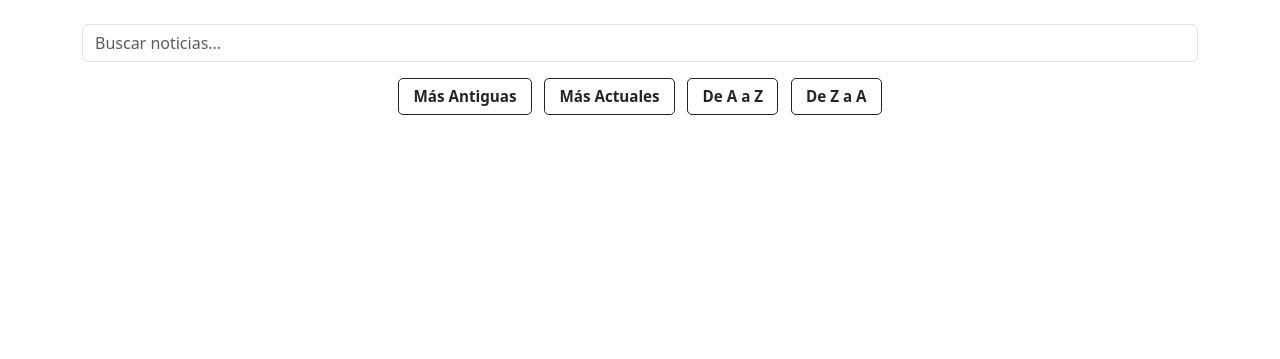
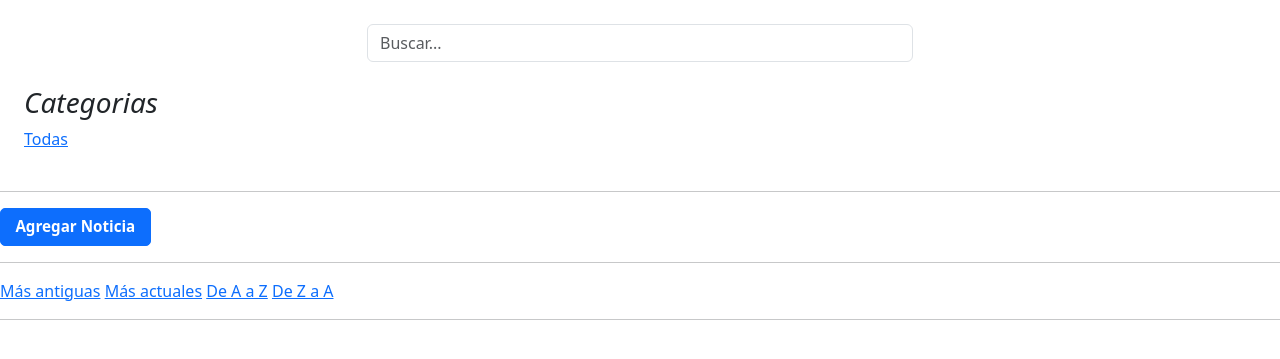
Before and after one commit to emyypg/blog, a Django app: page / in a window 1280 px wide. Shown: the part 77-436 px from the top of the page. Run offline with Django 5.2, Linux system fonts and the light colour scheme; the visitor is signed in with stand-in values (Sample User, id 1); data that the repository does not hold is empty.

Commit message:
feat:filtrar post y barra busqueda

```diff
--- /dev/null
+++ b/apps/news/templatetags/posts_filters.py
@@ -0,0 +1,54 @@
+from django import template
+from urllib.parse import urlencode
+
+register = template.Library()
+
+@register.simple_tag(takes_context=True)
+def url_replace(context, **kwargs):
+    """
+    Reemplaza o añade parámetros GET en la URL actual.
+    Uso: {% url_replace param1="value1" param2="value2" %}
+    Establezca el valor de un parámetro en Ninguno para eliminarlo.
+    """
+    query = context['request'].GET.copy()
+
+    # Actualiza o remueve los parámetros según kwargs.
+    for key, value in kwargs.items():
+        if value is None:
+            if key in query:
+                del query[key]
+        else:
+            query[key] = value
+
+    # Asegura de que 'id_categoria', 'buscar', 'fecha' y 'orden' se gestionen correctamente.
+    # Esta parte garantiza que, si proporcionas un nuevo 'id_categoria', por ejemplo,
+    # este reemplace el anterior correctamente.
+    # Esto es más importante si no eliminamos parámetros existentes en kwargs.
+    # El diccionario kwargs ya gestiona la configuración del nuevo valor.
+
+    # Convertir a cadena codificada en URL
+    return query.urlencode()
+
+@register.simple_tag(takes_context=True)
+def url_with_new_params(context, **kwargs):
+    """
+    Creates a new query string from current GET params,
+    overriding or adding parameters specified in kwargs.
+    Usage: <a href="?{% url_with_new_params param1='value1' param2='value2' %}">
+
+    This is a simpler version where provided kwargs override existing,
+    and other existing params are kept.
+    """
+    query_params = context['request'].GET.copy()
+    for key, value in kwargs.items():
+        query_params[key] = value
+
+    # Necesitamos asegurarnos de que "fecha_publicacion" y "orden" sean mutuamente excluyentes.
+    # e "id" se sobreescribe correctamente. Esto se gestiona mejor con kwargs explícitos.
+    # Por ejemplo, si se configura "fecha_publicacion", se elimina "orden".
+    if 'fecha_publicacion' in kwargs and 'orden' in query_params:
+        del query_params['orden']
+    if 'orden' in kwargs and 'fecha_publiacion' in query_params:
+        del query_params['fecha_publicacion']
+
+    return query_params.urlencode()
--- a/apps/news/views.py
+++ b/apps/news/views.py
@@ -1,11 +1,62 @@
 from django.shortcuts import render
 from django.http import HttpResponse, Http404
 from .models import Categoria, Post, Comentario # Asegúrate de importar tu modelo Post
+from django.contrib.auth.mixins import LoginRequiredMixin, UserPassesTestMixin
+from django.contrib.auth.decorators import login_required
+from django.shortcuts import render, redirect, get_object_or_404
+from django.db.models import Q
 
 # Vista principal del sitio (usa index.html que extiende de base.html)
 def index(request):
-    posts=Post.objects.all().order_by('fecha_publicacion') # Aquí podrías obtener los posts desde la base de datos
-    return render(request, 'news/index.html', {'posts': posts})  # Pasamos los posts al contexto de la plantilla
+    contexto = {}
+    queryset_buscar = request.GET.get("buscar")
+    id_categoria = request.GET.get("id_categoria")
+    fecha_parametro = request.GET.get("fecha_publicacion")
+    orden_parametro = request.GET.get("orden")
+
+    # empezamos mostrando todos los posts
+
+    base_posts_queryset = Post.objects.all()
+    # Aplicamos el filtro de búsqueda si se proporciona
+    if queryset_buscar:
+        base_posts_queryset = base_posts_queryset.filter(
+            Q(titulo__icontains=queryset_buscar) |
+            Q(contenido__icontains=queryset_buscar)|
+            Q(categorias__nombre__icontains=queryset_buscar)
+        ).distinct
+    # Filtramos por categoría si se proporciona
+    if id_categoria:
+        base_posts_queryset = base_posts_queryset.filter(categorias__id=id_categoria)
+    # Aplicamos un orden predeterminado. Esta es la alternativa si no proporcionamos los parámetros de "fecha_publicacion" u "orden"
+    # en la URL, o si "filtrar_posts" no aplica un nuevo orden.
+    base_posts_queryset = base_posts_queryset.order_by('-fecha_publicacion')
+    # Pasamos el conjunto de consultas ya filtrado (por búsqueda/categoría) a 'filtrar_posts'
+    # para ordenarlo según 'fecha_parametro' u 'orden_parametro'.
+    final_posts_queryset = filtrar_posts(base_posts_queryset, fecha_parametro, orden_parametro)
+
+    # Ahora pasamos el queryset filtrado y ordenado al contexto
+    contexto['posts'] = final_posts_queryset
+    contexto['categorias'] = Categoria.objects.all()  # Obtenemos todas las categorías
+
+    return render(request, 'news/index.html', contexto)  # Pasamos los posts al contexto de la plantilla
+
+def filtrar_posts(posts_queryset, fecha_parametro, orden_parametro):
+    # Esta función SOLO debe modificar el 'posts_queryset' que se le pasa.
+    # NO debe iniciar una nueva consulta con Posts.objects.all().
+
+    # Prioriza el orden por título si se proporciona 'orden_param'.
+    # Si tanto 'fecha_parametro' como 'orden_parametro' están presentes, 'orden_parametro' tendrá prioridad.
+    if orden_parametro == 'asc':
+        posts_queryset = posts_queryset.order_by('titulo')
+    elif orden_parametro == 'des':
+        posts_queryset = posts_queryset.order_by('-titulo')
+    # If 'orden_param' was NOT provided, then check for 'fecha_param'.
+    elif fecha_parametro == 'asc':
+        posts_queryset = posts_queryset.order_by('fecha_publicacion')
+    elif fecha_parametro == 'des':
+        posts_queryset = posts_queryset.order_by('-fecha_publicacion')
+
+    return posts_queryset # Return the modified (ordered) queryset
 
 def post_detail(request, pk):
     contexto = {}
--- a/templates/base.html
+++ b/templates/base.html
@@ -15,29 +15,12 @@
  <div>
     {% include "navbar.html" %}
 </div>
-  <!-- Contenido principal -->
-  <div class="container mt-4">
-    <!-- Buscador -->
-    <div class="text-center mb-3">
-      <input
-        class="form-control search-input"
-        type="text"
-        placeholder="Buscar noticias..."
-        aria-label="Buscar noticias"
-      />
-    </div>
-
-    <!-- Filtros -->
-    <div class="text-center mb-4">
-      <button class="btn btn-outline-dark btn-sm mx-1">Más Antiguas</button>
-      <button class="btn btn-outline-dark btn-sm mx-1">Más Actuales</button>
-      <button class="btn btn-outline-dark btn-sm mx-1">De A a Z</button>
-      <button class="btn btn-outline-dark btn-sm mx-1">De Z a A</button>
-    </div>
-
     <!-- Aquí va el contenido específico de cada página -->
     {% block content %}
+
     {% endblock %}
+    <br>
+    <br>
   </div>
 
   <!-- Bootstrap JS -->
--- a/templates/news/index.html
+++ b/templates/news/index.html
@@ -1,6 +1,62 @@
 {% extends 'base.html' %}
+{% load static %}
+{% load posts_filters %}
+
+{% block title %} Posts {% endblock %}
 
 {% block content %}
+{% block  barra_busqueda %}
+    <div class="container">
+        <div class="row height d-flex justify-content-center align-items-center">
+            <div class="col-md-6">
+                <form method="get">
+                    <div class="form">
+                        <i class="fa fa-search"></i>
+                        <input type="text" class="form-control form-input" placeholder="Buscar..." name="buscar" value="{{ request.GET.buscar|default:'' }}">
+                        <span class="left-pan"></i></span>
+                    </div>
+                </form>
+            </div>
+        </div>
+    </div>
+{% endblock barra_busqueda %}
+
+<aside>
+    <div class="p-4">
+        <h3 class="fst-italic">Categorias</h3>
+        <ul class="list-inline mb-0">
+            <li class="list-inline-item">
+                {# "Todas" link: should clear ALL filters #}
+                <a href="{% url 'news:home' %}">Todas</a>
+            </li>
+            {% for c in categorias %}
+                <li class="list-inline-item">
+                    {# Use url_with_new_params to set 'id' and preserve others #}
+                    {# If you want to clear 'buscar', 'fecha', 'orden' when selecting a category, add them to the tag with value='' or None #}
+                    <a href="{% url 'news:home' %}?{% url_with_new_params id_categoria=c.pk %}">
+                        {{ c.nombre }}
+                    </a>
+                </li>
+            {% endfor %}
+        </ul>
+    </div>
+</aside>
+
+{% if user.is_superuser or user.is_staff %}
+    <hr>
+    <button type="button" class="btn btn-primary"><a class="nav-link" href="{#}"> Agregar Noticia</a></button>
+{% endif %}
+
+<hr>
+
+{# ORDERING LINKS: Use url_with_new_params to set sort order and preserve other parameters #}
+<a href="{% url 'news:home' %}?{% url_with_new_params fecha_publicacion='asc' %}">Más antiguas</a>
+<a href="{% url 'news:home' %}?{% url_with_new_params fecha_publicacion='des' %}">Más actuales</a>
+<a href="{% url 'news:home' %}?{% url_with_new_params orden='asc' %}">De A a Z</a>
+<a href="{% url 'news:home' %}?{% url_with_new_params orden='des' %}">De Z a A</a>
+
+<hr>
+
 <div class="container">
     {% for post in posts %}
     <div class="row mb-4">
@@ -8,6 +64,7 @@
             <h6 class="autor">{{ post.autor }}</h6>
             <h5 class="titulo">{{ post.titulo }}</h5>
             <p class="descripcion">{{ post.contenido | truncatechars:150 }}</p>
+            <p class="fecha">{{ post.fecha_publicacion|date:"d M Y" }}</p>
             <a href="{% url 'news:post_detail' post.pk %}" class="leer-mas">Seguir leyendo...</a>
         </div>
         <div class="col-md-4">
@@ -17,4 +74,4 @@
     <hr>
     {% endfor %}
 </div>
-{% endblock %}
+{% endblock content %}
```
Also changed, not shown: 1 other file.
